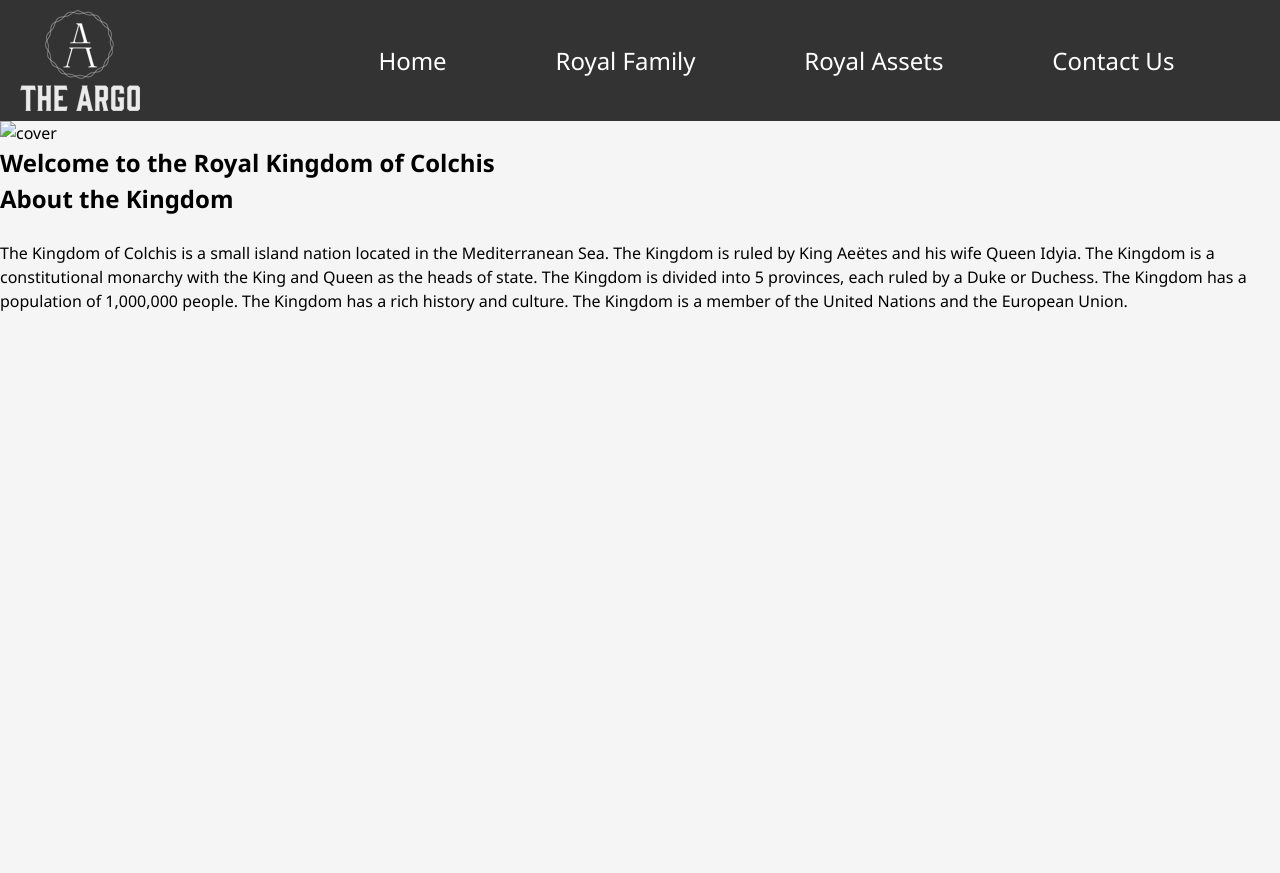
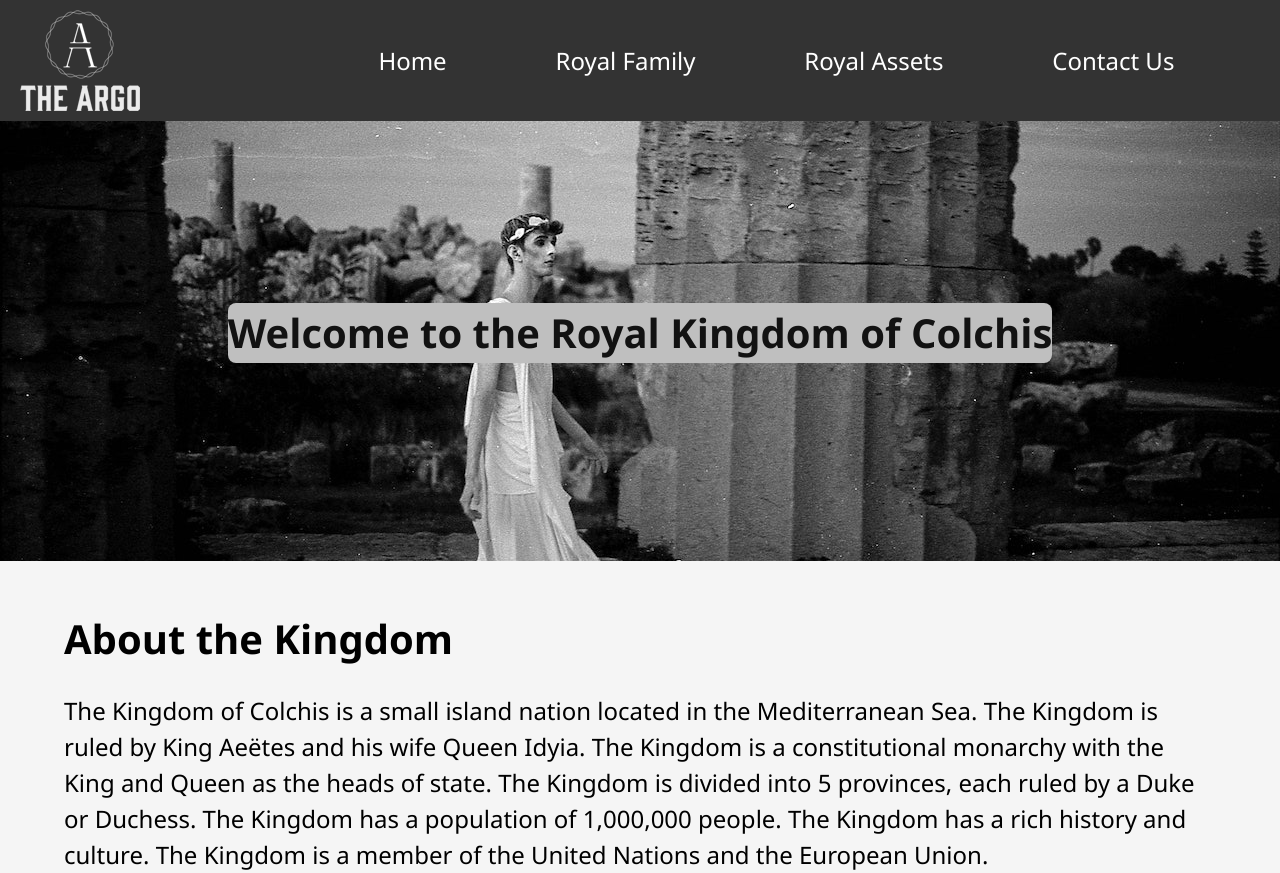
Before and after one commit to Ange230700/techChallengeWildCodeSchool, a plain HTML site: page index.html in a window 1280 px wide. Before the commit the page ends 800 px from the top, so only its background shows below. Drawn offline with Linux system fonts and the light colour scheme.

Commit message:
styling...

```diff
--- /dev/null
+++ b/css/aboutSection.css
@@ -0,0 +1,15 @@
+.aboutTheKingdom {
+  width: 90vw;
+  margin-inline: auto;
+  margin-top: 3rem;
+}
+
+.aboutTheKingdom h2 {
+  font-size: var(--about-section-heading-font-size);
+  /* margin-top: -2rem; */
+}
+
+.aboutTheKingdom p {
+  font-size: var(--about-section-paragraph-font-size);
+  line-height: var(--body-line-height);
+}
--- a/css/defaultStyle.css
+++ b/css/defaultStyle.css
@@ -9,6 +9,7 @@ html {
 }
 
 body {
+  height: 100vh;
   background-color: var(--body-background-color);
   font-size: var(--body-font-size);
   font-family: var(--body-font-family);
--- /dev/null
+++ b/css/heroSection.css
@@ -0,0 +1,29 @@
+.heroSection {
+  width: 100%;
+  height: 55vh;
+}
+
+.heroSection img {
+  width: 100%;
+  height: 100%;
+  object-fit: cover;
+}
+
+.heroSection .heroText {
+  position: relative;
+  top: -60%;
+  color: var(--color-of-hero-section-text);
+  text-align: center;
+  width: 100%;
+  display: flex;
+}
+
+.heroSection .heroText h1 {
+  font-size: var(--hero-section-heading-font-size);
+  font-weight: var(--hero-section-heading-font-weight);
+  background-color: var(--hero-section-heading-background-color);
+  max-width: fit-content;
+  margin: 0 auto;
+  border-radius: 0.5rem;
+  flex-shrink: 1;
+}
--- a/css/rootElement.css
+++ b/css/rootElement.css
@@ -6,7 +6,7 @@
   --navigation-items-text-color: hsl(0, 0%, 100%);
   --color-of-html-anchors-when-hovering: hsl(187, 41%, 66%);
   --color-of-hero-section-text: hsl(0, 0%, 7%);
-  --hero-section-heading-color: hsl(0, 0%, 75%);
+  --hero-section-heading-background-color: hsl(0, 0%, 75%);
   --table-head-rows-color: hsl(0, 1%, 67%);
   --table-body-odd-rows-color: hsl(98, 14%, 84%);
   --paragraph-text-color: hsl(0, 0%, 0%);
--- a/index.html
+++ b/index.html
@@ -15,7 +15,7 @@
     <main>
       <!-- HERO SECTION -->
       <section class="heroSection">
-        <img src="" alt="cover" />
+        <img src="/images/cover.jpg" alt="cover" />
         <div class="heroText">
           <h1>Welcome to the Royal Kingdom of Colchis</h1>
         </div>
--- a/listOfStylesApplied.css
+++ b/listOfStylesApplied.css
@@ -1,3 +1,5 @@
 @import url("/css/rootElement.css");
 @import url("/css/defaultStyle.css");
 @import url("/css/navigationBar.css");
+@import url("/css/heroSection.css");
+@import url("/css/aboutSection.css");
```
Also changed, not shown: images/cover.jpg (added).
